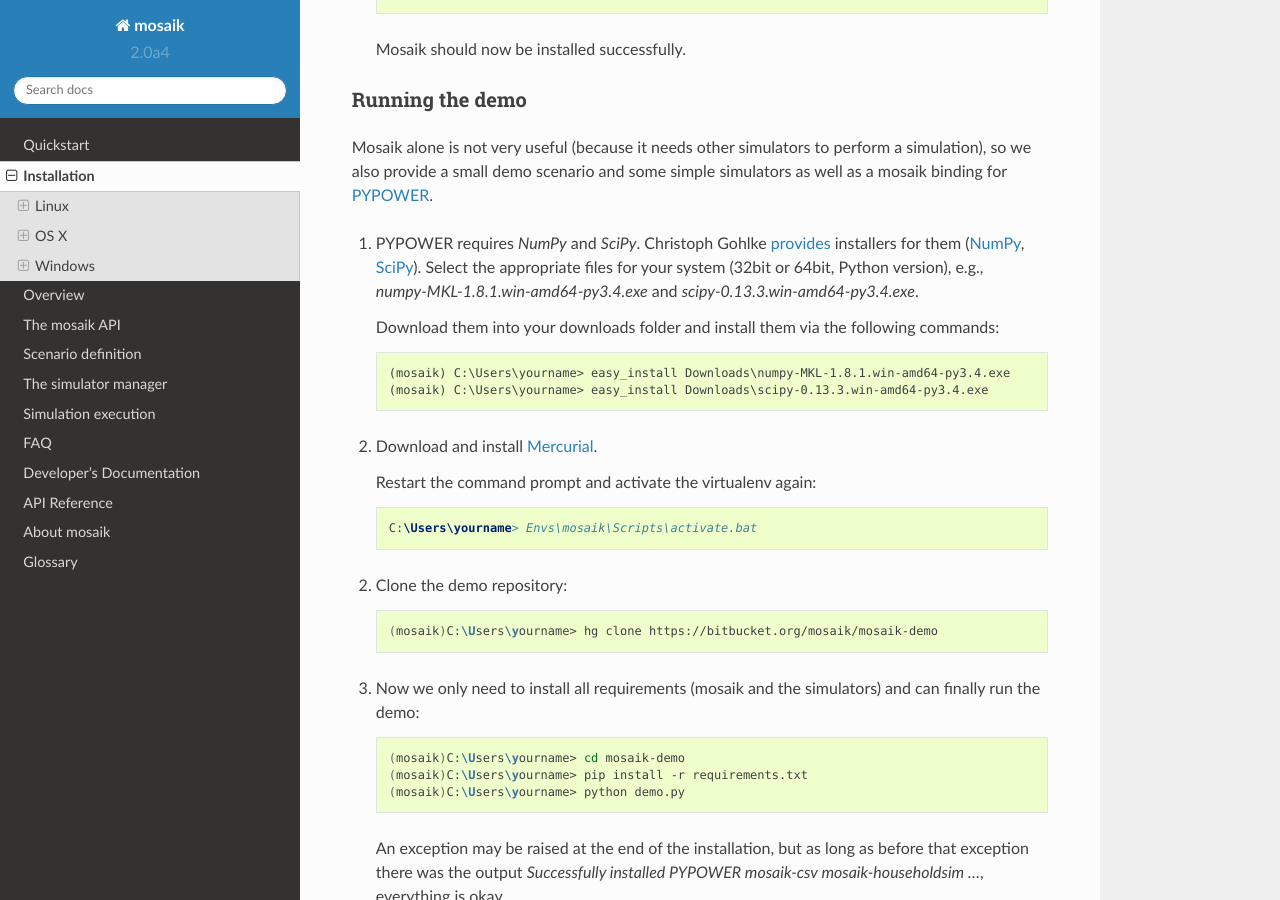
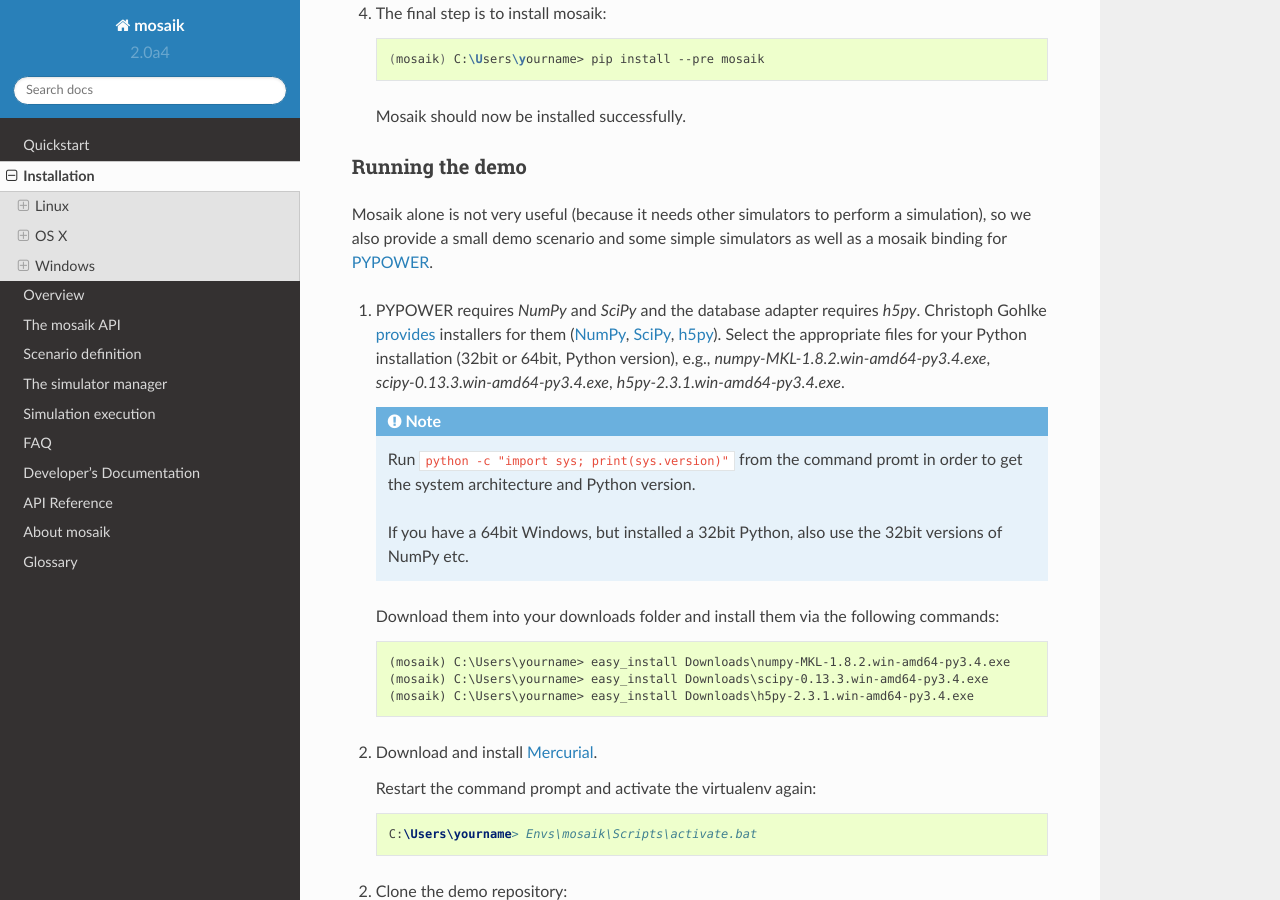
Before and after one commit to OFFIS-mosaik/mosaik, a Sphinx documentation site: the page built from docs/installation.rst, in a window 1280 px wide and 900 px high, scrolled down 5155 px. Built offline with Sphinx 7.4.7 and the Read the Docs theme 2.0.0, drawn with Linux system fonts in a browser that asks for light colours; pages that are not in the unit, such as notebooks, are missing from menus; some of the changed text lies outside the part shown.

Commit message:
Update the installion instructions to include h5py and give a hint regarding 32/64bit installations for Windows users.

```diff
--- a/docs/installation.rst
+++ b/docs/installation.rst
@@ -68,14 +68,14 @@
    more complicated, takes longer, recommended for development). In both cases,
    you also need to install *Mercurial*:
 
-   a. We use :program:`apt-get` to install NumPy and SciPy (as well as
+   a. We use :program:`apt-get` to install NumPy, SciPy, and h5py (as well as
       Mercurial). By default, venvs are isolated from globally installed
       packages. To make them visible, we also have to recreate the venv and set
       the ``--system-site-packages`` flag:
 
       .. code-block:: bash
 
-         $ sudo apt-get install mercurial python3-numpy python3-scipy
+         $ sudo apt-get install mercurial python3-numpy python3-scipy python3-h5py
          $ rm -rf ~/.virtualenvs/mosaik
          $ virtualenv -p /usr/bin/python3 --system-site-packages ~/.virtualenvs/mosaik
          $ source ~/.virtualenvs/mosaik/bin/activate
@@ -87,13 +87,15 @@
 
       .. code-block:: bash
 
-         $ sudo apt-get install mercurial build-essential python3-dev gfortran libatlas-dev libatlas-base-dev
+         $ sudo apt-get install mercurial build-essential python3-dev gfortran libatlas-dev libatlas-base-dev libhdf5-dev
          $ source ~/.virtualenvs/mosaik/bin/activate
          (mosaik)$ pip install wheel
          (mosaik)$ pip wheel numpy
-         (mosaik)$ pip install wheelhouse/numpy-1.8.1-cp34-cp34m-linux_x86_64.whl
+         (mosaik)$ pip install wheelhouse/numpy-1.8.2-cp34-cp34m-linux_x86_64.whl
          (mosaik)$ pip wheel scipy
          (mosaik)$ pip install wheelhouse/scipy-0.13.3-cp34-cp34m-linux_x86_64.whl
+         (mosaik)$ pip wheel h5py
+         (mosaik)$ pip install wheelhouse/h5py-2.3.1-cp34-cp34m-linux_x86_64.whl
 
 2. You can now clone the `mosaik-demo repository`__ into a folder where you
    store all your code and repositories (we'll use :file:`~/Code/`):
@@ -203,13 +205,14 @@
 simulators as well as a mosaik binding for `PYPOWER`__.
 
 1. To clone the demo repository, we need to install *Mercurial*. In order to
-   compile *NumPy* and *SciPy* (which are required by PYPOWER) we also need
-   to install *gfortran*. You should deactivate the venv for this:
+   compile *NumPy*, *SciPy* and *h5py* (which are required by PYPOWER and the
+   database adapter) we also need to install *gfortran*. You should deactivate
+   the venv for this:
 
    .. code-block:: bash
 
       (mosaik)$ deactivate
-      $ brew install hg gfortran
+      $ brew install hg gfortran hdf5
 
 2. For NumPy and SciPy we build binary `wheel`__ packages that we can later
    reuse without re-compiling everything. We'll store these *wheels* in
@@ -220,9 +223,11 @@
       $ source ~/.virtualenvs/mosaik/bin/activate
       (mosaik)$ pip install wheel
       (mosaik)$ pip wheel numpy
-      (mosaik)$ pip install wheelhouse/numpy-1.8.1-cp34-cp34m-macosx_10_9_x86_64.whl
+      (mosaik)$ pip install wheelhouse/numpy-1.8.2-cp34-cp34m-macosx_10_9_x86_64.whl
       (mosaik)$ pip wheel scipy
       (mosaik)$ pip install wheelhouse/scipy-0.13.3-cp34-cp34m-macosx_10_9_x86_64.whl
+      (mosaik)$ pip wheel h5py
+      (mosaik)$ pip install wheelhouse/h5py-2.3.1-cp34-cp34m-macosx_10_9_x86_64.whl
 
 2. You can now clone the `mosaik-demo repository`__ into a folder where you
    store all your code and repositories (we'll use :file:`~/Code/`):
@@ -330,19 +335,29 @@
 a simulation), so we also provide a small demo scenario and some simple
 simulators as well as a mosaik binding for `PYPOWER`__.
 
-1. PYPOWER requires *NumPy* and *SciPy*. Christoph Gohlke `provides`__
-   installers for them (`NumPy`__, `SciPy`__). Select the appropriate files for
-   your system (32bit or 64bit, Python version), e.g.,
-   *numpy‑MKL‑1.8.1.win‑amd64‑py3.4.exe* and
-   *scipy‑0.13.3.win‑amd64‑py3.4.exe*.
+1. PYPOWER requires *NumPy* and *SciPy* and the database adapter requires
+   *h5py*. Christoph Gohlke `provides`__ installers for them (`NumPy`__,
+   `SciPy`__, `h5py`__). Select the appropriate files for your Python
+   installation (32bit or 64bit, Python version), e.g.,
+   *numpy‑MKL‑1.8.2.win‑amd64‑py3.4.exe*,
+   *scipy‑0.13.3.win‑amd64‑py3.4.exe*, *h5py-2.3.1.win-amd64-py3.4.exe*.
+
+   .. note::
+
+      Run ``python -c "import sys; print(sys.version)"`` from the command promt
+      in order to get the system architecture and Python version.
+
+      If you have a 64bit Windows, but installed a 32bit Python, also use
+      the 32bit versions of NumPy etc.
 
    Download them into your downloads folder and install them via the following
    commands:
 
    .. code-block:: bat
 
-      (mosaik) C:\Users\yourname> easy_install Downloads\numpy-MKL-1.8.1.win-amd64-py3.4.exe
+      (mosaik) C:\Users\yourname> easy_install Downloads\numpy-MKL-1.8.2.win-amd64-py3.4.exe
       (mosaik) C:\Users\yourname> easy_install Downloads\scipy-0.13.3.win-amd64-py3.4.exe
+      (mosaik) C:\Users\yourname> easy_install Downloads\h5py-2.3.1.win-amd64-py3.4.exe
 
 2. Download and install `Mercurial`__.
 
@@ -382,5 +397,6 @@
 __ http://www.lfd.uci.edu/~gohlke/pythonlibs/
 __ http://www.lfd.uci.edu/~gohlke/pythonlibs/#numpy
 __ http://www.lfd.uci.edu/~gohlke/pythonlibs/#scipy
+__ http://www.lfd.uci.edu/~gohlke/pythonlibs/#h5py
 __ http://mercurial.selenic.com/
 __ http://localhost:8000
```
Also changed, not shown: other parts of docs/installation.rst (+1 -1 lines).
